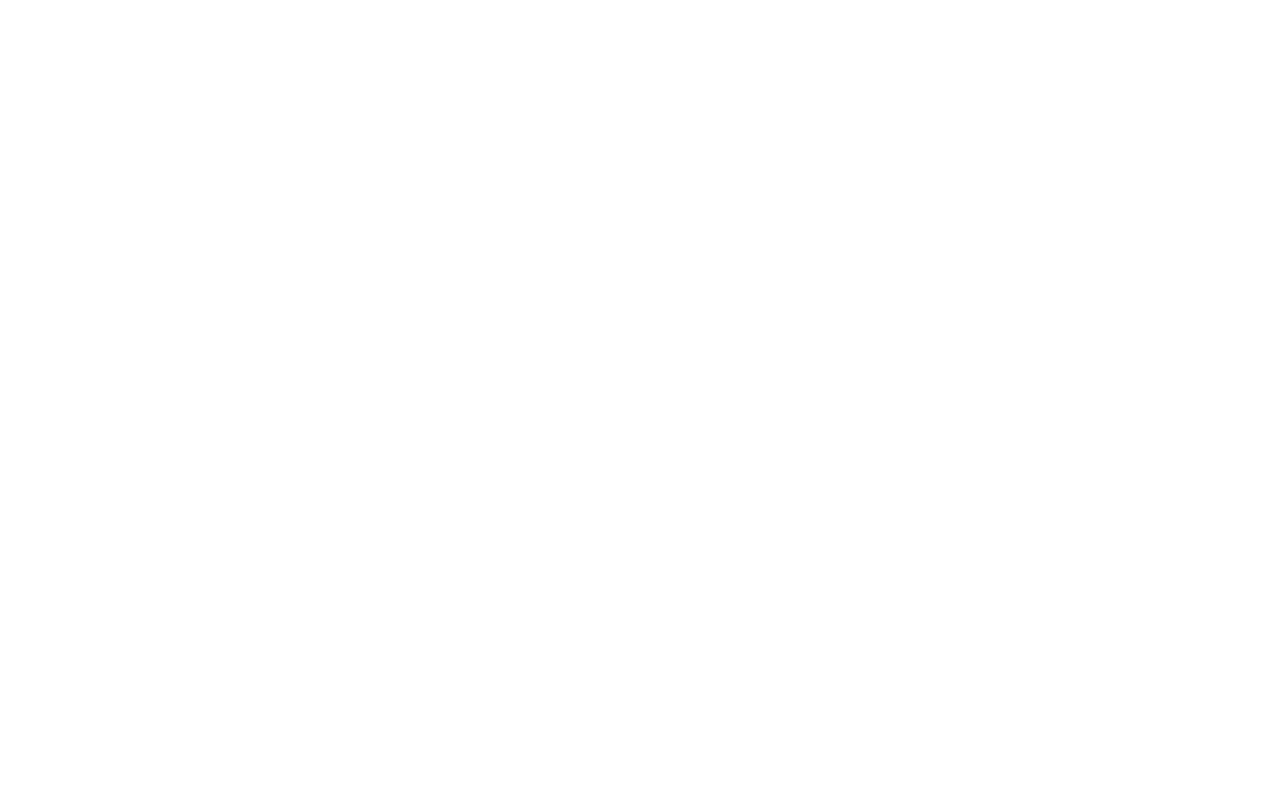
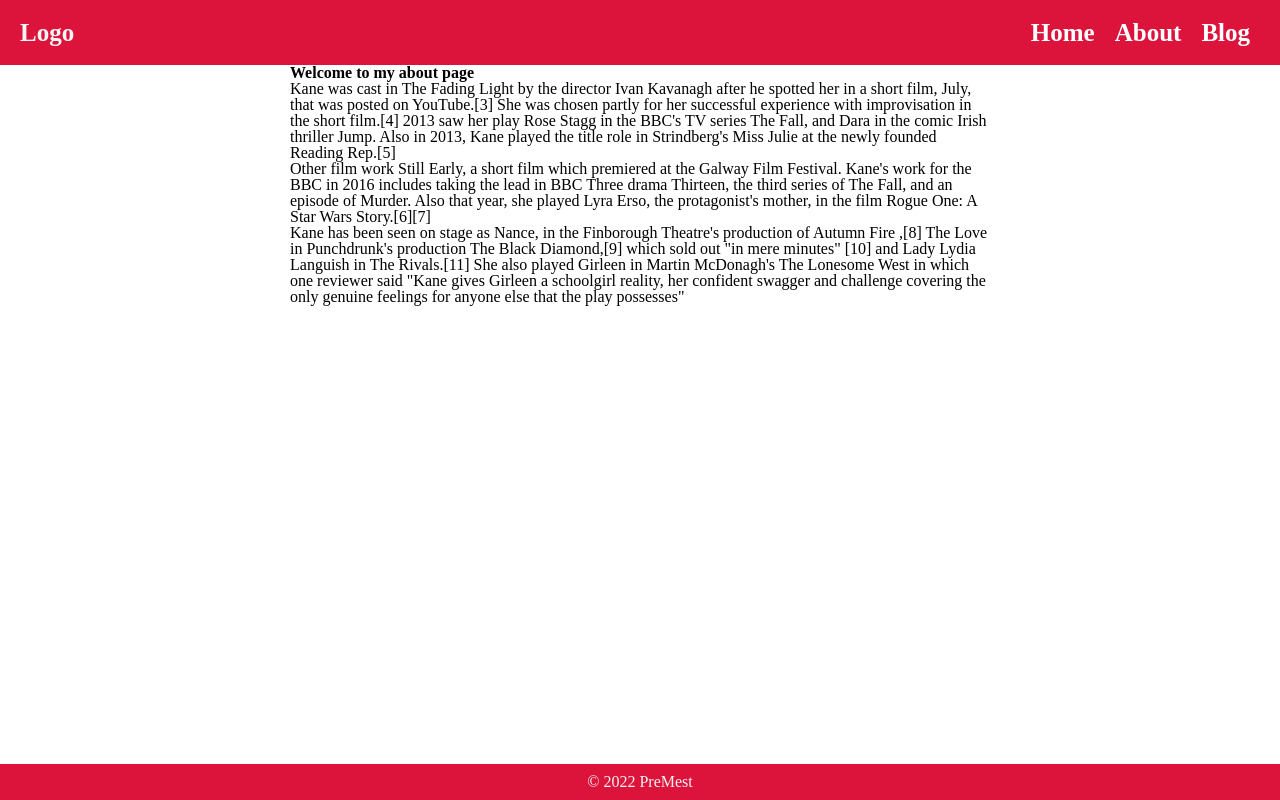
Before and after one commit to Mwinnome/Blogsite, a React (Create React App) app: page /about in a window 1280 px wide. Before the commit this address had no page. Built offline with nearby package versions, Linux system fonts and the light colour scheme.

Commit message:
added route

```diff
--- a/src/App.js
+++ b/src/App.js
@@ -1,11 +1,16 @@
 import React from 'react'
 import Home from './pages/Home'
-import { Routes, Route } from 'react-router-dom'
+import { Routes, Route, Navigate } from 'react-router-dom'
+import Blog from './pages/Blog'
+import About from './pages/About'
 
 function App() {
   return (
     <Routes>
     <Route path="/" element={<Home/>} />
+    <Route path='/blog' element={<Blog/>}/>
+    <Route path='/about' element={<About/>}/>
+    <Route path='*' element={<Navigate to="/"/>}/>
 
 
     </Routes>
--- a/src/index.css
+++ b/src/index.css
@@ -1,3 +1,5 @@
+@import url(reset.css);
+
 .layout{
   height: 100%;
   display: flex;
--- /dev/null
+++ b/src/pages/About.js
@@ -0,0 +1,34 @@
+import React from 'react'
+import withLayout from './withLayout'
+
+function About() {
+  return (
+    <div>
+    <h1>Welcome to my about page</h1>
+    <div>
+    <p>Kane was cast in The Fading Light by the director Ivan Kavanagh after he spotted her in a short film,
+    July, that was posted on YouTube.[3] She was chosen partly for her successful experience with
+     improvisation in the short film.[4] 2013 saw her play Rose Stagg in the BBC's TV series The Fall,
+     and Dara in the comic Irish thriller Jump. Also in 2013, Kane played the title role in Strindberg's
+      Miss Julie at the newly founded Reading Rep.[5]</p>
+
+    <p>Other film work Still Early,
+     a short film which premiered at the Galway Film Festival. Kane's work for the BBC in 2016
+     includes taking the lead in BBC Three drama Thirteen, the third series of The Fall, and an
+      episode of Murder. Also that year, she played Lyra Erso, the protagonist's mother,
+       in the film Rogue One: A Star Wars Story.[6][7]</p>
+
+    <p>Kane has been seen on stage as Nance, in the Finborough Theatre's production of Autumn Fire
+    ,[8] The Love in Punchdrunk's production The Black Diamond,[9] which sold out "in mere minutes"
+    [10] and Lady Lydia Languish in The Rivals.[11] She also played Girleen in Martin McDonagh's
+     The Lonesome West in which one reviewer said "Kane gives Girleen a schoolgirl reality,
+      her confident swagger and challenge covering the only genuine feelings for anyone else
+      that the play possesses"</p>
+    </div>
+
+    </div>
+
+  )
+}
+
+export default withLayout (About)
--- /dev/null
+++ b/src/pages/Blog.js
@@ -0,0 +1,35 @@
+import React from 'react'
+import withLayout from './withLayout'
+
+function Blog() {
+  return (
+    <div>
+    <h1>Welcome to my blog page</h1>
+    <div>
+    <p>Kane was cast in The Fading Light by the director Ivan Kavanagh after he spotted her in a short film,
+    July, that was posted on YouTube.[3] She was chosen partly for her successful experience with
+     improvisation in the short film.[4] 2013 saw her play Rose Stagg in the BBC's TV series The Fall,
+     and Dara in the comic Irish thriller Jump. Also in 2013, Kane played the title role in Strindberg's
+      Miss Julie at the newly founded Reading Rep.[5]</p>
+
+
+    <p>Other film work Still Early,
+     a short film which premiered at the Galway Film Festival. Kane's work for the BBC in 2016
+     includes taking the lead in BBC Three drama Thirteen, the third series of The Fall, and an
+      episode of Murder. Also that year, she played Lyra Erso, the protagonist's mother,
+       in the film Rogue One: A Star Wars Story.[6][7]</p>
+
+
+    <p>Kane has been seen on stage as Nance, in the Finborough Theatre's production of Autumn Fire
+    ,[8] The Love in Punchdrunk's production The Black Diamond,[9] which sold out "in mere minutes"
+    [10] and Lady Lydia Languish in The Rivals.[11] She also played Girleen in Martin McDonagh's
+     The Lonesome West in which one reviewer said "Kane gives Girleen a schoolgirl reality,
+      her confident swagger and challenge covering the only genuine feelings for anyone else
+      that the play possesses"</p>
+    </div>
+
+    </div>
+  )
+}
+
+export default withLayout(Blog)
--- a/src/pages/withLayout.js
+++ b/src/pages/withLayout.js
@@ -12,8 +12,8 @@
             <div>
             <nav>
             <span className='nav-link'><Link to="/">Home</Link></span>
-            <span className='nav-link'><Link to="/">About</Link></span>
-            <span className='nav-link'><Link to="/">Blog</Link></span>
+            <span className='nav-link'><Link to="/about">About</Link></span>
+            <span className='nav-link'><Link to="/blog">Blog</Link></span>
             </nav>
             </div>
             </header>
--- /dev/null
+++ b/src/reset.css
@@ -0,0 +1,83 @@
+@import url('https://fonts.googleapis.com/css2?family=Mulish&family=Quicksand&family=Roboto:wght@300&display=swap');
+html, body, div, span, object,
+iframe, h1, h2, h3, h4,
+ h5, h6,p, blockquote, pre,
+  abbr, address,
+cite, code, del, dfn, em, img, ins,
+kbd, q, samp, small, strong, sub, sup,
+var, b, i, dl, dt, dd, ol, ul, li, fieldset,
+form, label, legend, table, caption, tbody,
+tfoot, thead, tr, th, td,
+article, aside, canvas, details, figcaption,
+figure, footer, header, hgroup, menu, nav, section,
+summary, time, mark, audio, video{
+    margin: 0;
+    padding: 0;
+    border: 0;
+    outline: 0;
+    font-family: "Mulish" sans-serif;
+    font-size: 100%;
+    vertical-align: baseline;
+    background: transparent;
+}
+html, body, div#root{
+    height: 100%;
+    line-height: 1;
+}
+nav ul{
+    list-style: none;
+}
+blockquote q{
+    quotes: none;
+}
+article, aside, details, figcaption, figure, footer, hgroup,
+menu, nav, section{
+    display: block;
+}
+blockquote:before,
+blockquote:after,
+q:before,
+q:after{
+    content: "";
+    content: none;
+}
+a{
+    margin: 0;
+    padding: 0;
+    font-size: 100%;
+    background: transparent;
+}
+/*change colours to suit your needs*/
+ins{
+    background-color: #ff9;
+    color: #000;
+    text-decoration: none;
+}
+mark{
+    background-color: #ff9;
+    color: #000;
+    font-style: italic;
+    font-weight: bold;
+}
+del{
+    text-decoration: line-through;
+}
+abbr[title], dfn[title]{
+border-bottom: 1px dotted;
+cursor: help;
+}
+table{
+    border-collapse: collapse;
+    border-spacing: 0;
+}
+hr{
+    display: block;
+    height: 1px;
+    border: 0;
+    border-top: 1px solid #cccccc;
+    margin: 1em 0;
+    padding: 0;
+}
+input, select{
+    vertical-align: middle;
+}
```
